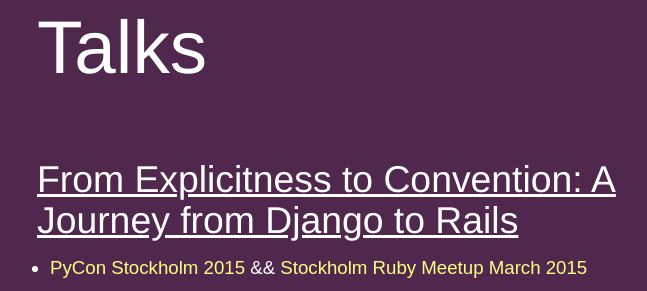
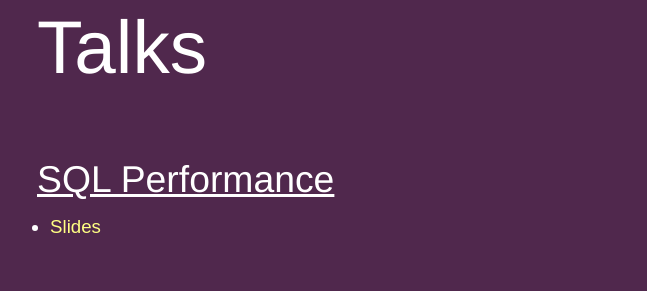
Before and after one commit to rmeritz/rmeritz.github.com, a plain HTML site: page index.html in a window 1280 px wide. Shown: the part 1627-1918 px from the top of the page, without its empty margins (268-915 px from the left). Drawn offline with Linux system fonts and the light colour scheme.

Commit message:
Add SQL performance talk slides to my website

```diff
--- a/index.html
+++ b/index.html
@@ -106,6 +106,13 @@
 
         <h2>Talks</h2>
         <div>
+          <h3>SQL Performance</h3>
+          <ul>
+            <li><a class='slides' href='http://rebecca.meritz.com/SQL-Performance-Explained/'>Slides</a></li>
+          </ul>
+        </div>
+
+        <div>
           <h3>From Explicitness to Convention: A Journey from Django to Rails</h3>
           <ul>
             <li>
```
